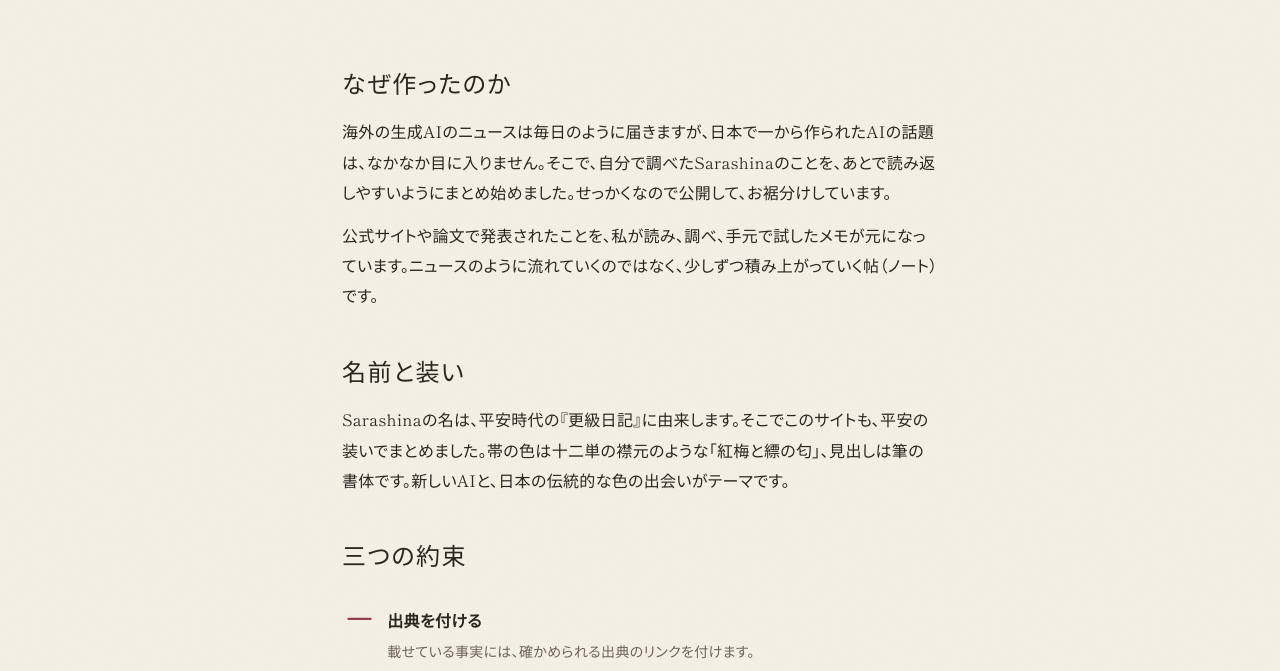
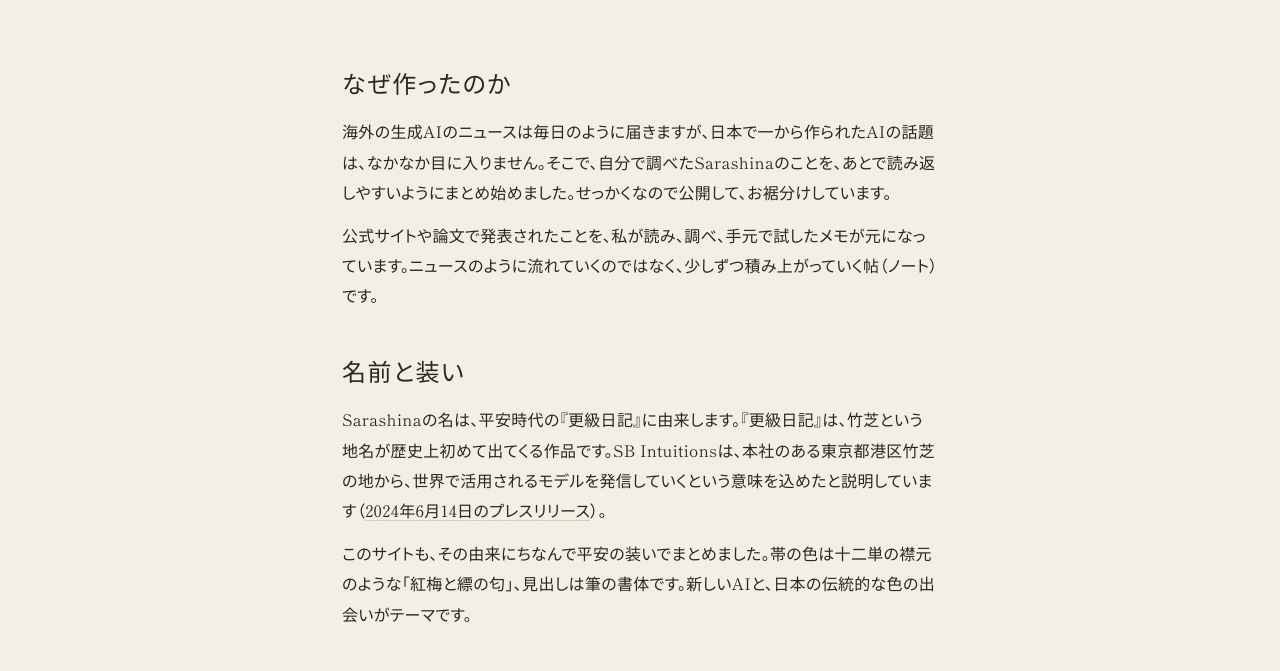
Before and after one commit to kg-b0mbe/sarashina-site, a plain HTML site: page docs/about.html in a window 1280 px wide. Shown: the part 281-952 px from the top of the page. Drawn offline with Linux system fonts and the light colour scheme; a web font is replaced by a local one.

Commit message:
はしがき：Sarashinaの名前の由来を公式の説明に合わせる

```diff
--- a/docs/about.html
+++ b/docs/about.html
@@ -171,7 +171,8 @@ main { max-width: 980px; margin: 0 auto; padding: 0 22px 72px; }
   <p>公式サイトや論文で発表されたことを、私が読み、調べ、手元で試したメモが元になっています。ニュースのように流れていくのではなく、少しずつ積み上がっていく帖（ノート）です。</p>
 
   <h2>名前と装い</h2>
-  <p>Sarashinaの名は、平安時代の『更級日記』に由来します。そこでこのサイトも、平安の装いでまとめました。帯の色は十二単の襟元のような「紅梅と縹の匂」、見出しは筆の書体です。新しいAIと、日本の伝統的な色の出会いがテーマです。</p>
+  <p>Sarashinaの名は、平安時代の『更級日記』に由来します。『更級日記』は、竹芝という地名が歴史上初めて出てくる作品です。SB Intuitionsは、本社のある東京都港区竹芝の地から、世界で活用されるモデルを発信していくという意味を込めたと説明しています（<a href="https://www.sbintuitions.co.jp/news/press/20240614_01/" target="_blank" rel="noopener">2024年6月14日のプレスリリース</a>）。</p>
+  <p>このサイトも、その由来にちなんで平安の装いでまとめました。帯の色は十二単の襟元のような「紅梅と縹の匂」、見出しは筆の書体です。新しいAIと、日本の伝統的な色の出会いがテーマです。</p>
 
   <h2>三つの約束</h2>
   <ol class="vows">
```
Also changed, not shown: templates/about.template.html (+2 -1 lines).
